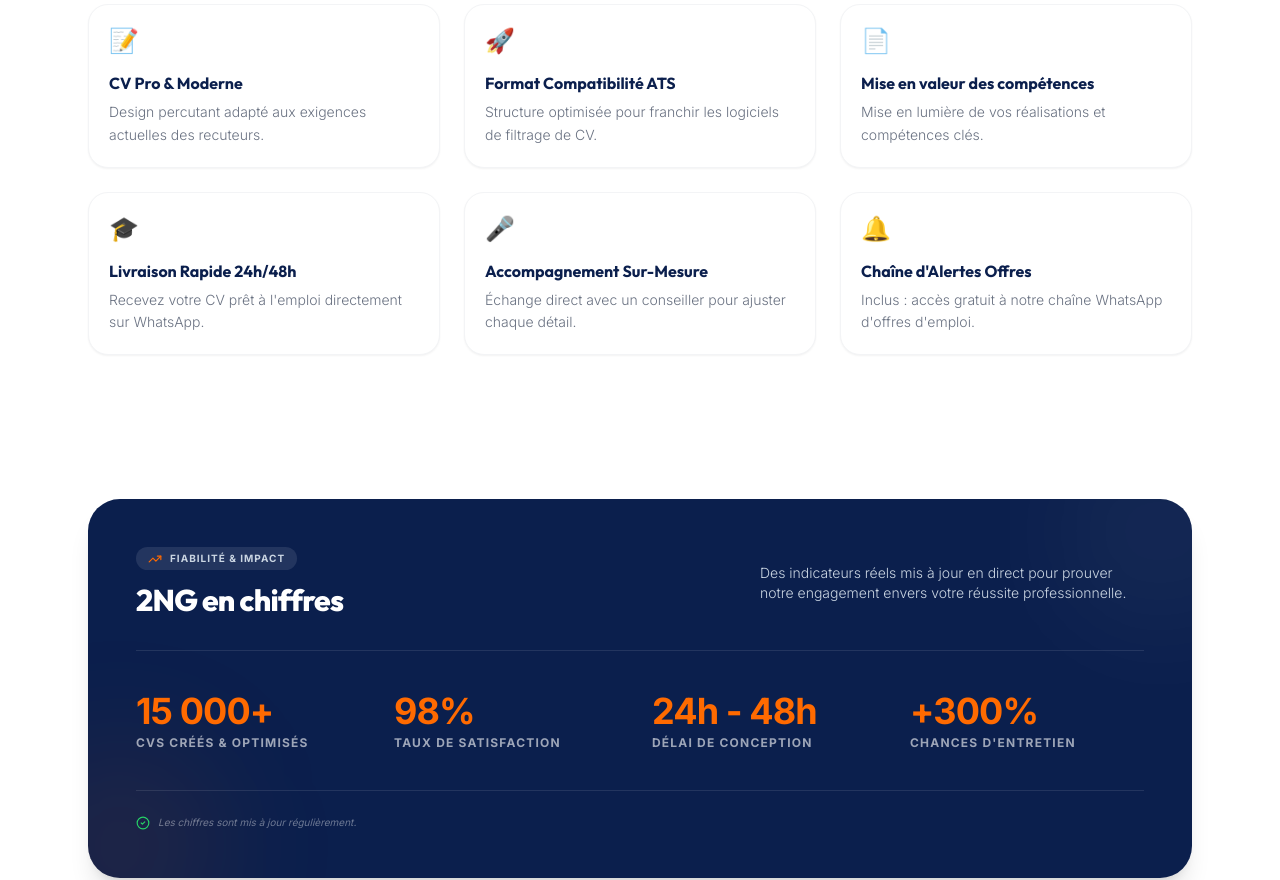
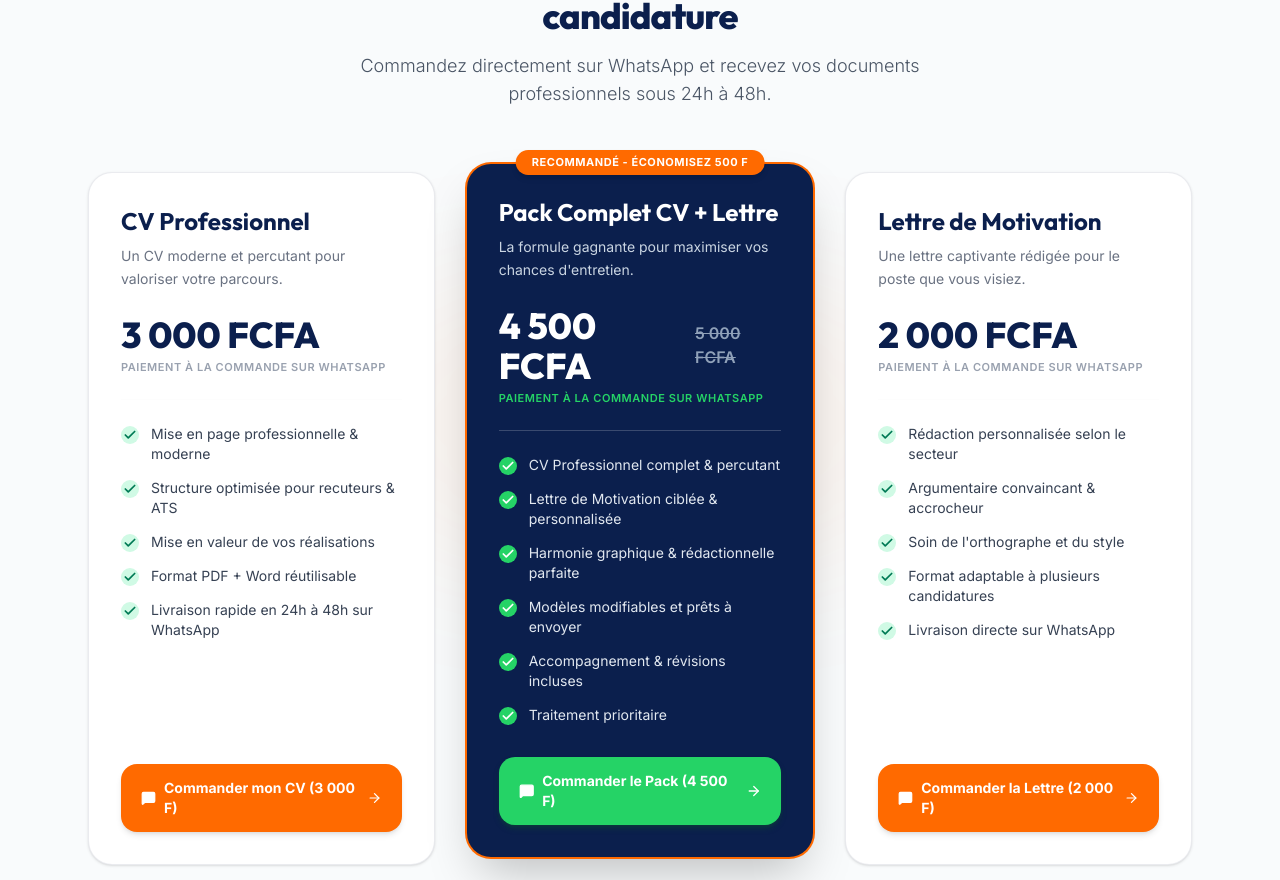
Before and after one commit to DanielShofela/t2, a React (Vite) app: page / in a window 1280 px wide. Shown: the part 977-1857 px from the top of the page. Built offline with nearby package versions, Linux system fonts and the light colour scheme.

Commit message:
feat: add pricing section for CV and letter services
Introduce a new Pricing component to display service packages (CV, letter, and bundle) with direct WhatsApp ordering links. Update data constants and Hero banner to reflect the new offerings.

```diff
--- a/src/App.tsx
+++ b/src/App.tsx
@@ -1,6 +1,7 @@
 import Header from "./components/Header";
 import Hero from "./components/Hero";
 import Advantages from "./components/Advantages";
+import Pricing from "./components/Pricing";
 import Trust from "./components/Trust";
 import CTA from "./components/CTA";
 import Footer from "./components/Footer";
@@ -22,6 +23,9 @@
         {/* Hero Banner with Pulsating Primary CTA */}
         <Hero />
 
+        {/* Clear Pricing Section: CV (3,000 F), Lettre (2,000 F), Pack Duo (4,500 F) */}
+        <Pricing />
+
         {/* 6 Grid Advantage Cards */}
         <Advantages />
 
--- a/src/components/Hero.tsx
+++ b/src/components/Hero.tsx
@@ -20,7 +20,7 @@
               transition={{ duration: 0.6, ease: "easeOut" }}
               className="inline-flex items-center px-4 py-1.5 rounded-full bg-[#FFF1E7] text-[#FF6A00] text-[10px] sm:text-xs font-bold tracking-widest uppercase mb-6 shadow-xs border border-[#FFF1E7]"
             >
-              <UserCheck className="w-3.5 h-3.5 mr-2 text-[#FF6A00]" /> Service de Création de CV Pro
+              <UserCheck className="w-3.5 h-3.5 mr-2 text-[#FF6A00]" /> CV à 3 000 F • Lettre à 2 000 F • Pack Duo à 4 500 F
             </motion.div>
 
             {/* Main Heading focused on CV creation service */}
--- /dev/null
+++ b/src/components/Pricing.tsx
@@ -0,0 +1,140 @@
+import { motion } from "motion/react";
+import { PRICING_PACKAGES } from "../data";
+import { Check, Sparkles, MessageSquare, ArrowRight } from "lucide-react";
+
+export default function Pricing() {
+  return (
+    <section id="tarifs" className="py-16 md:py-24 bg-slate-50/80 border-y border-gray-100 relative">
+      {/* Background subtle light */}
+      <div className="absolute top-1/2 left-1/2 -translate-x-1/2 -translate-y-1/2 w-[600px] h-[300px] bg-[#FF6A00]/5 rounded-full blur-3xl pointer-events-none" />
+
+      <div className="max-w-6xl mx-auto px-4 sm:px-6 relative z-10">
+        {/* Section Header */}
+        <div className="text-center max-w-2xl mx-auto mb-12 sm:mb-16">
+          <motion.div
+            initial={{ opacity: 0, y: 15 }}
+            whileInView={{ opacity: 1, y: 0 }}
+            viewport={{ once: true }}
+            className="inline-flex items-center gap-2 px-3.5 py-1.5 rounded-full bg-[#FFF1E7] text-[#FF6A00] text-xs font-bold uppercase tracking-wider mb-4"
+          >
+            <Sparkles className="w-3.5 h-3.5" />
+            <span>Tarifs Clairs & Transparents</span>
+          </motion.div>
+
+          <motion.h2
+            initial={{ opacity: 0, y: 15 }}
+            whileInView={{ opacity: 1, y: 0 }}
+            viewport={{ once: true }}
+            transition={{ delay: 0.1 }}
+            className="font-display font-black text-3xl sm:text-4xl text-[#0B1F4D] tracking-tight mb-4"
+          >
+            Choisissez la formule qui propulsera votre candidature
+          </motion.h2>
+
+          <motion.p
+            initial={{ opacity: 0, y: 15 }}
+            whileInView={{ opacity: 1, y: 0 }}
+            viewport={{ once: true }}
+            transition={{ delay: 0.2 }}
+            className="text-gray-600 font-sans text-base sm:text-lg font-light"
+          >
+            Commandez directement sur WhatsApp et recevez vos documents professionnels sous 24h à 48h.
+          </motion.p>
+        </div>
+
+        {/* Pricing Cards Grid */}
+        <div className="grid grid-cols-1 md:grid-cols-3 gap-8 items-stretch">
+          {PRICING_PACKAGES.map((pkg, index) => {
+            return (
+              <motion.div
+                key={pkg.id}
+                initial={{ opacity: 0, y: 20 }}
+                whileInView={{ opacity: 1, y: 0 }}
+                viewport={{ once: true }}
+                transition={{ duration: 0.5, delay: index * 0.1 }}
+                className={`relative rounded-3xl p-6 sm:p-8 flex flex-col justify-between transition-all ${
+                  pkg.isPopular
+                    ? "bg-[#0B1F4D] text-white shadow-2xl ring-2 ring-[#FF6A00] md:-translate-y-2"
+                    : "bg-white text-[#0B1F4D] border border-gray-200/80 shadow-sm hover:shadow-md"
+                }`}
+              >
+                {/* Popular Badge */}
+                {pkg.badge && (
+                  <div className="absolute -top-3.5 left-1/2 -translate-x-1/2 bg-[#FF6A00] text-white text-[11px] font-bold tracking-wider uppercase py-1 px-4 rounded-full shadow-md whitespace-nowrap">
+                    {pkg.badge}
+                  </div>
+                )}
+
+                <div>
+                  {/* Card Title & Tagline */}
+                  <div className="mb-6 text-left">
+                    <h3 className={`font-display font-bold text-xl sm:text-2xl mb-2 ${pkg.isPopular ? "text-white" : "text-[#0B1F4D]"}`}>
+                      {pkg.name}
+                    </h3>
+                    <p className={`text-xs sm:text-sm leading-relaxed ${pkg.isPopular ? "text-slate-300" : "text-gray-500"}`}>
+                      {pkg.tagline}
+                    </p>
+                  </div>
+
+                  {/* Price */}
+                  <div className="mb-6 pb-6 border-b border-gray-100/20 text-left">
+                    <div className="flex items-baseline gap-2">
+                      <span className={`font-display font-black text-3xl sm:text-4xl ${pkg.isPopular ? "text-white" : "text-[#0B1F4D]"}`}>
+                        {pkg.price}
+                      </span>
+                      {pkg.originalPrice && (
+                        <span className="text-sm sm:text-base line-through text-slate-400 font-semibold">
+                          {pkg.originalPrice}
+                        </span>
+                      )}
+                    </div>
+                    <span className={`text-[11px] uppercase tracking-wider font-semibold block mt-1 ${pkg.isPopular ? "text-[#25D366]" : "text-gray-400"}`}>
+                      Paiement à la commande sur WhatsApp
+                    </span>
+                  </div>
+
+                  {/* Features List */}
+                  <ul className="space-y-3.5 mb-8 text-left">
+                    {pkg.features.map((feature, fIdx) => (
+                      <li key={fIdx} className="flex items-start gap-3 text-xs sm:text-sm">
+                        <div className={`mt-0.5 rounded-full p-0.5 flex-shrink-0 ${pkg.isPopular ? "bg-[#25D366] text-white" : "bg-emerald-100 text-emerald-700"}`}>
+                          <Check className="w-3.5 h-3.5 stroke-[3]" />
+                        </div>
+                        <span className={pkg.isPopular ? "text-slate-200" : "text-gray-700"}>
+                          {feature}
+                        </span>
+                      </li>
+                    ))}
+                  </ul>
+                </div>
+
+                {/* WhatsApp Order Button */}
+                <div>
+                  <a
+                    href={pkg.whatsappUrl}
+                    target="_blank"
+                    rel="noopener noreferrer"
+                    className={`w-full inline-flex items-center justify-center gap-2 font-bold text-sm py-3.5 px-5 rounded-2xl transition-all shadow-md active:scale-98 ${
+                      pkg.isPopular
+                        ? "bg-[#25D366] hover:bg-[#20ba59] text-white shadow-green-900/40"
+                        : "bg-[#FF6A00] hover:bg-[#e05d00] text-white"
+                    }`}
+                  >
+                    <MessageSquare className="w-4 h-4 fill-current" />
+                    <span>{pkg.ctaText}</span>
+                    <ArrowRight className="w-4 h-4" />
+                  </a>
+                </div>
+              </motion.div>
+            );
+          })}
+        </div>
+
+        {/* Reassurance text below pricing */}
+        <div className="mt-12 text-center text-xs text-gray-500 font-medium">
+          💡 Vous ne savez pas quel formule choisir ? Contactez-nous au <span className="font-bold text-[#0B1F4D]">+225 01 70 56 11 21</span> pour un conseil gratuit.
+        </div>
+      </div>
+    </section>
+  );
+}
--- a/src/data.ts
+++ b/src/data.ts
@@ -14,8 +14,75 @@
 // WhatsApp channel URL (Secondary)
 export const WHATSAPP_CHANNEL_URL = "https://whatsapp.com/channel/0029VbCsxMFFXUuiSbrLBp0H";
 
-// Direct WhatsApp conversation link for CV Creation Service (+2250170561121)
-export const WHATSAPP_CV_URL = "https://wa.me/2250170561121?text=Bonjour%202NG%20Groupe%20Entreprise%2C%20je%20souhaite%20commander%20un%20CV%20professionnel%20et%20b%C3%A9n%C3%A9ficier%20de%20votre%20service%20de%20cr%C3%A9ation%20de%20CV.";
+// Direct WhatsApp links for specific packages (+2250170561121)
+export const WHATSAPP_CV_URL = "https://wa.me/2250170561121?text=Bonjour%202NG%20Groupe%20Entreprise%2C%20je%20souhaite%20commander%20un%20CV%20professionnel%20(3%20000%20FCFA).";
+export const WHATSAPP_LETTRE_URL = "https://wa.me/2250170561121?text=Bonjour%202NG%20Groupe%20Entreprise%2C%20je%20souhaite%20commander%20une%20Lettre%20de%20Motivation%20(2%20000%20FCFA).";
+export const WHATSAPP_PACK_URL = "https://wa.me/2250170561121?text=Bonjour%202NG%20Groupe%20Entreprise%2C%20je%20souhaite%20commander%20le%20Pack%20Complet%20CV%20%2B%20Lettre%20de%20Motivation%20(4%20500%20FCFA).";
+
+export interface PricingPackage {
+  id: string;
+  name: string;
+  tagline: string;
+  price: string;
+  originalPrice?: string;
+  badge?: string;
+  isPopular?: boolean;
+  features: string[];
+  ctaText: string;
+  whatsappUrl: string;
+}
+
+export const PRICING_PACKAGES: PricingPackage[] = [
+  {
+    id: "cv-pro",
+    name: "CV Professionnel",
+    tagline: "Un CV moderne et percutant pour valoriser votre parcours.",
+    price: "3 000 FCFA",
+    features: [
+      "Mise en page professionnelle & moderne",
+      "Structure optimisée pour recuteurs & ATS",
+      "Mise en valeur de vos réalisations",
+      "Format PDF + Word réutilisable",
+      "Livraison rapide en 24h à 48h sur WhatsApp"
+    ],
+    ctaText: "Commander mon CV (3 000 F)",
+    whatsappUrl: WHATSAPP_CV_URL
+  },
+  {
+    id: "pack-complet",
+    name: "Pack Complet CV + Lettre",
+    tagline: "La formule gagnante pour maximiser vos chances d'entretien.",
+    price: "4 500 FCFA",
+    originalPrice: "5 000 FCFA",
+    badge: "RECOMMANDÉ - ÉCONOMISEZ 500 F",
+    isPopular: true,
+    features: [
+      "CV Professionnel complet & percutant",
+      "Lettre de Motivation ciblée & personnalisée",
+      "Harmonie graphique & rédactionnelle parfaite",
+      "Modèles modifiables et prêts à envoyer",
+      "Accompagnement & révisions incluses",
+      "Traitement prioritaire"
+    ],
+    ctaText: "Commander le Pack (4 500 F)",
+    whatsappUrl: WHATSAPP_PACK_URL
+  },
+  {
+    id: "lettre-motivation",
+    name: "Lettre de Motivation",
+    tagline: "Une lettre captivante rédigée pour le poste que vous visiez.",
+    price: "2 000 FCFA",
+    features: [
+      "Rédaction personnalisée selon le secteur",
+      "Argumentaire convaincant & accrocheur",
+      "Soin de l'orthographe et du style",
+      "Format adaptable à plusieurs candidatures",
+      "Livraison directe sur WhatsApp"
+    ],
+    ctaText: "Commander la Lettre (2 000 F)",
+    whatsappUrl: WHATSAPP_LETTRE_URL
+  }
+];
 
 export const BRAND_INFO = {
   name: "2NG Groupe Entreprise",
```
